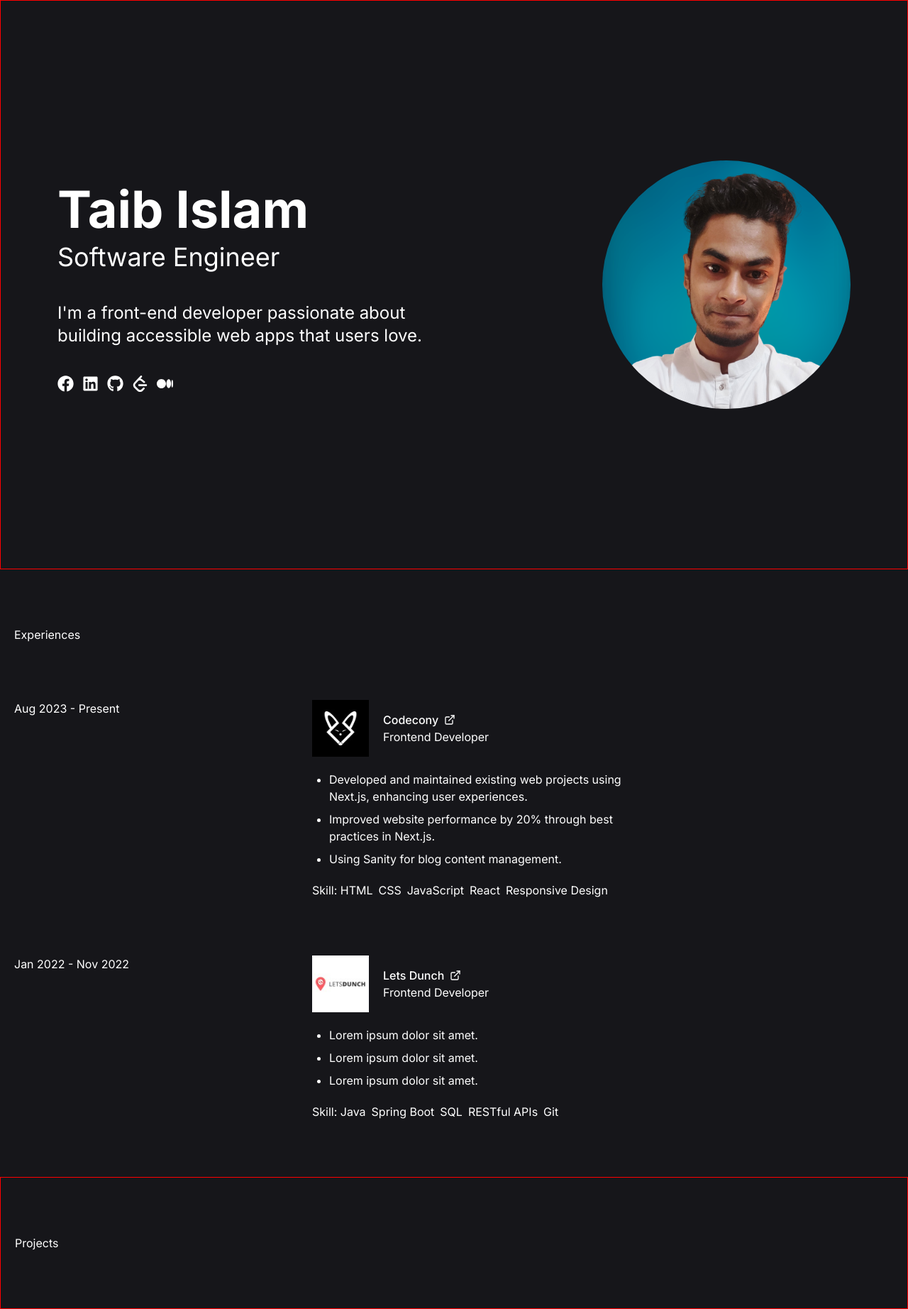
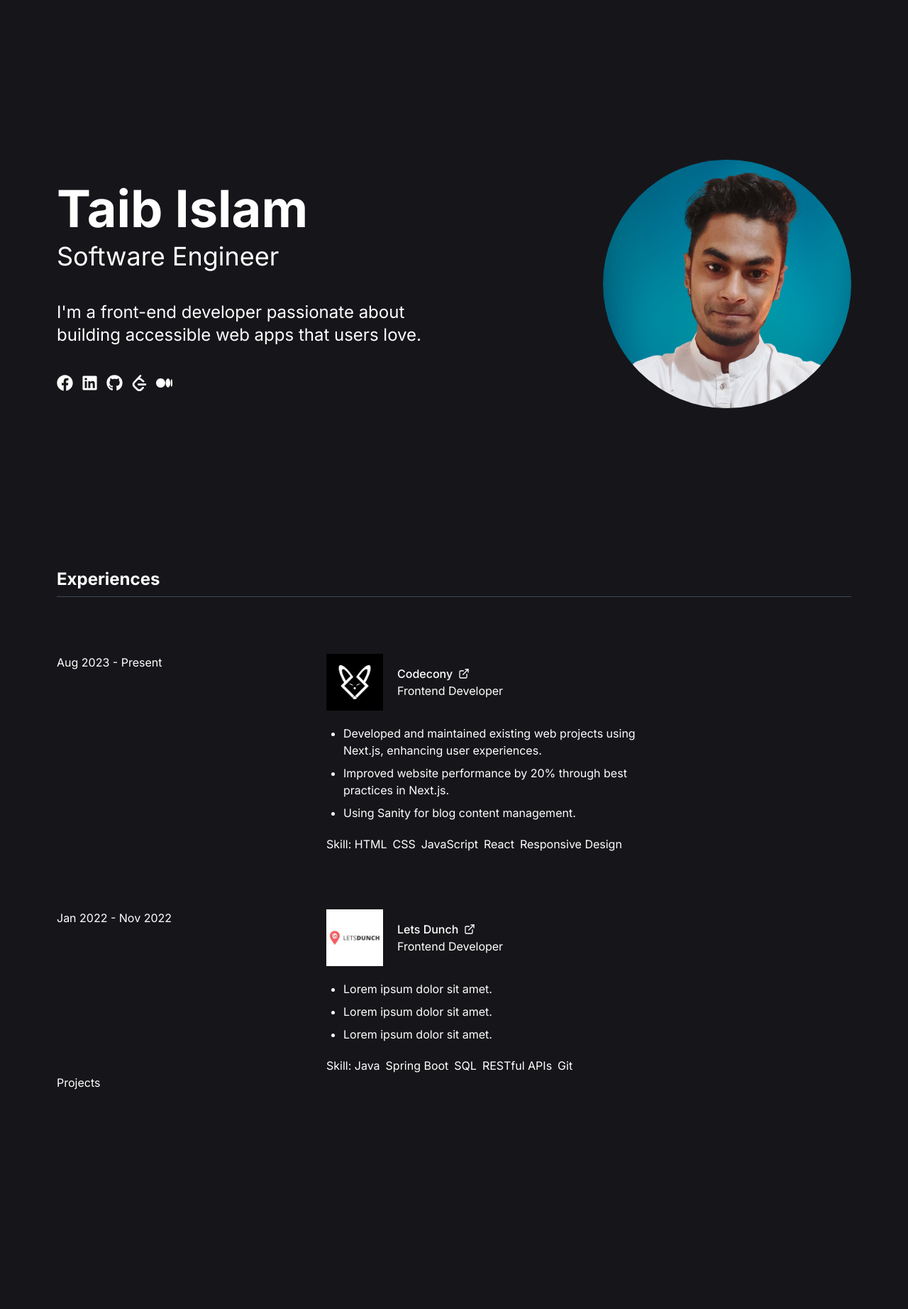
Before and after one commit to MorshedulHoque/Portfolio-Draft, a Next.js app: page / in a window 1280 px wide. Shown: the whole page at 71% size. After the commit the page ends 1537 px from the top, so only its background shows below. Built offline with nearby package versions, Linux system fonts and the light colour scheme.

Commit message:
ui: on progress.

```diff
--- a/app/globals.css
+++ b/app/globals.css
@@ -15,7 +15,8 @@ body {
 }
 
 .wrapper {
-  @apply mx-auto max-w-7xl py-10 lg:py-20 px-5;
+  /* @apply mx-auto max-w-7xl py-10 lg:py-20 lg:px-20 px-4; */
+  @apply mx-auto max-w-7xl lg:px-20 px-4;
 }
 
 .space-md {
--- a/components/Experiences.jsx
+++ b/components/Experiences.jsx
@@ -7,7 +7,9 @@ import { experiencesData } from "@/data/data";
 export default function Experiences() {
   return (
     <div className="wrapper space-y-20">
-      <h2 className="">Experiences</h2>
+      <h2 className="text-2xl font-bold text-[#fff] border-b border-[#3C4B55] pb-2">
+        Experiences
+      </h2>
       {experiencesData.map((experience) => (
         <Experience key={experience.id} experience={experience} />
       ))}
--- a/components/Hero.jsx
+++ b/components/Hero.jsx
@@ -7,8 +7,8 @@ import { FaMedium } from "react-icons/fa6";
 
 export default function Hero() {
   return (
-    <div className="mx-auto max-w-7xl tb">
-      <div className="flex items-center justify-center gap-5 h-screen px-20">
+    <div className="wrapper">
+      <div className="flex items-center justify-center gap-5 h-screen">
         <div className="space-y-10 flex-1 ">
           <div>
             <h1 className="text-7xl font-bold leading-tight">Taib Islam</h1>
--- a/components/Projects.jsx
+++ b/components/Projects.jsx
@@ -1,6 +1,6 @@
 export default function Projects() {
   return (
-    <div className="wrapper tb space-lg">
+    <div className="wrapper space-lg">
       <h2 className="">Projects</h2>
     </div>
   );
```
